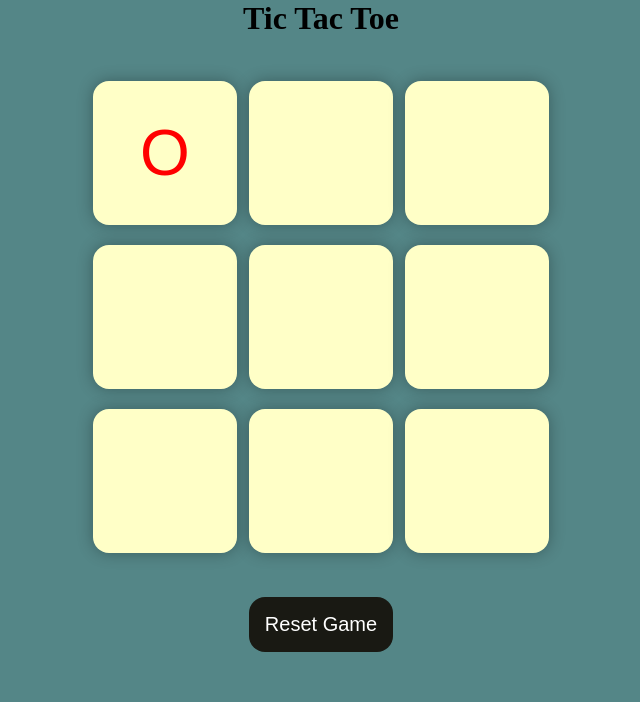
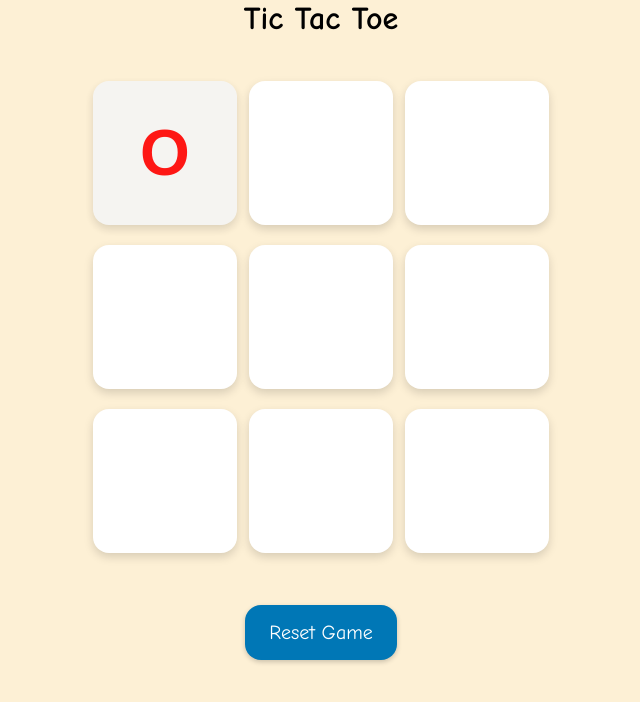
Before and after one commit to Ashishcmd/tic-tac-toe, a plain HTML site: page index.html in a window 1280 px wide. Both pictures are taken after a click on the button 484 px from the left and 153 px from the top of the page. Shown: the whole page, without its empty margins (319-959 px from the left). Drawn offline with Linux system fonts and the light colour scheme.

Commit message:
Update style.css

```diff
--- a/style.css
+++ b/style.css
@@ -1,19 +1,28 @@
+/* New Color Palette:
+  Background: #fdf0d5 (A warm, light beige)
+  Game Boxes: #ffffff (Clean white)
+  X's and O's: #d90429 (A strong, fun red)
+  Buttons: #0077b6 (A friendly, clear blue)
+*/
+
 * {
     margin: 0;
     padding: 0;
+    box-sizing: border-box; /* Added for more predictable sizing */
 }
 
-body{
-    background-color: #548687;
+body {
+    background-color: #fdf0d5; /* Lighter, warmer background */
     text-align: center;
+    font-family: "Comic Sans MS", "Comic Sans", cursive; /* As requested! */
 }
-.container{
+
+.container {
     height: 70vh;
     display: flex;
     justify-content: center;
     align-items: center;
 }
-
 
 .game {
     height: 60vmin;
@@ -25,44 +34,69 @@ body{
     gap: 1.5vmin;
 }
 
-.box{
+.box {
     height: 18vmin;
     width: 18vmin;
     border-radius: 1rem;
     border: none;
-    box-shadow: 0 0 1rem rgba(0,0,0,0.3);
+    box-shadow: 0 4px 10px rgba(0, 0, 0, 0.15); /* A softer, deeper shadow */
     font-size: 8vmin;
-    color: #b0413e;
-    background-color: #ffffc7;
+    font-weight: bold;
+    color: #d90429; /* A more vibrant red for X and O */
+    background-color: #ffffff; /* Clean white boxes */
+    cursor: pointer;
+    transition: all 0.2s ease-in-out; /* Smooth transition for clicks/hovers */
 }
 
-#reset-btn{
-    padding: 1rem;
+.box:hover {
+    transform: scale(1.05); /* Makes boxes "pop" on hover */
+    box-shadow: 0 6px 15px rgba(0, 0, 0, 0.2);
+}
+
+/* Style for boxes after they've been clicked */
+.box:disabled {
+    background-color: #f5f5f5; /* Slightly off-white to show it's used */
+    color: #d90429; /* Keep the red color strong */
+    opacity: 0.9; /* Make it slightly faded but still very readable */
+}
+
+/* Grouped button styles */
+#reset-btn,
+#new-btn {
+    padding: 1rem 1.5rem; /* A bit more horizontal padding */
     font-size: 1.25rem;
-    background-color: #191913;
+    background-color: #0077b6; /* A friendly, "call to action" blue */
     color: #fff;
     border-radius: 1rem;
     border: none;
+    cursor: pointer;
+    transition: all 0.2s ease;
+    box-shadow: 0 2px 5px rgba(0, 0, 0, 0.2);
+    margin: 0.5rem; /* Adds a little space between buttons */
+    font-family: "Comic Sans MS", "Comic Sans", cursive;
 }
 
-#new-btn{
-        padding: 1rem;
-    font-size: 1.25rem;
-    background-color: #191913;
-    color: #fff;
-    border-radius: 1rem;
-    border: none;
+#reset-btn:hover,
+#new-btn:hover {
+    background-color: #005a8d; /* A darker blue on hover */
+    transform: translateY(-2px); /* A slight "lift" effect */
+    box-shadow: 0 4px 8px rgba(0, 0, 0, 0.3);
 }
 
-#msg{
-    color: #ffffc7;
-    font-size: 8vmin;
+.msg-container {
+    height: 40vmin;
+    /* Added flex to perfectly center the winner message */
+    display: flex;
+    justify-content: center;
+    align-items: center;
 }
 
-.msg-container{
-    height: 40vmin;
+#msg {
+    color: #d90429; /* Match the X/O color for consistency */
+    font-size: 8vmin;
+    font-weight: bold; /* Make the winner message stand out */
 }
 
-.hide{
+.hide {
     display: none;
 }
```
